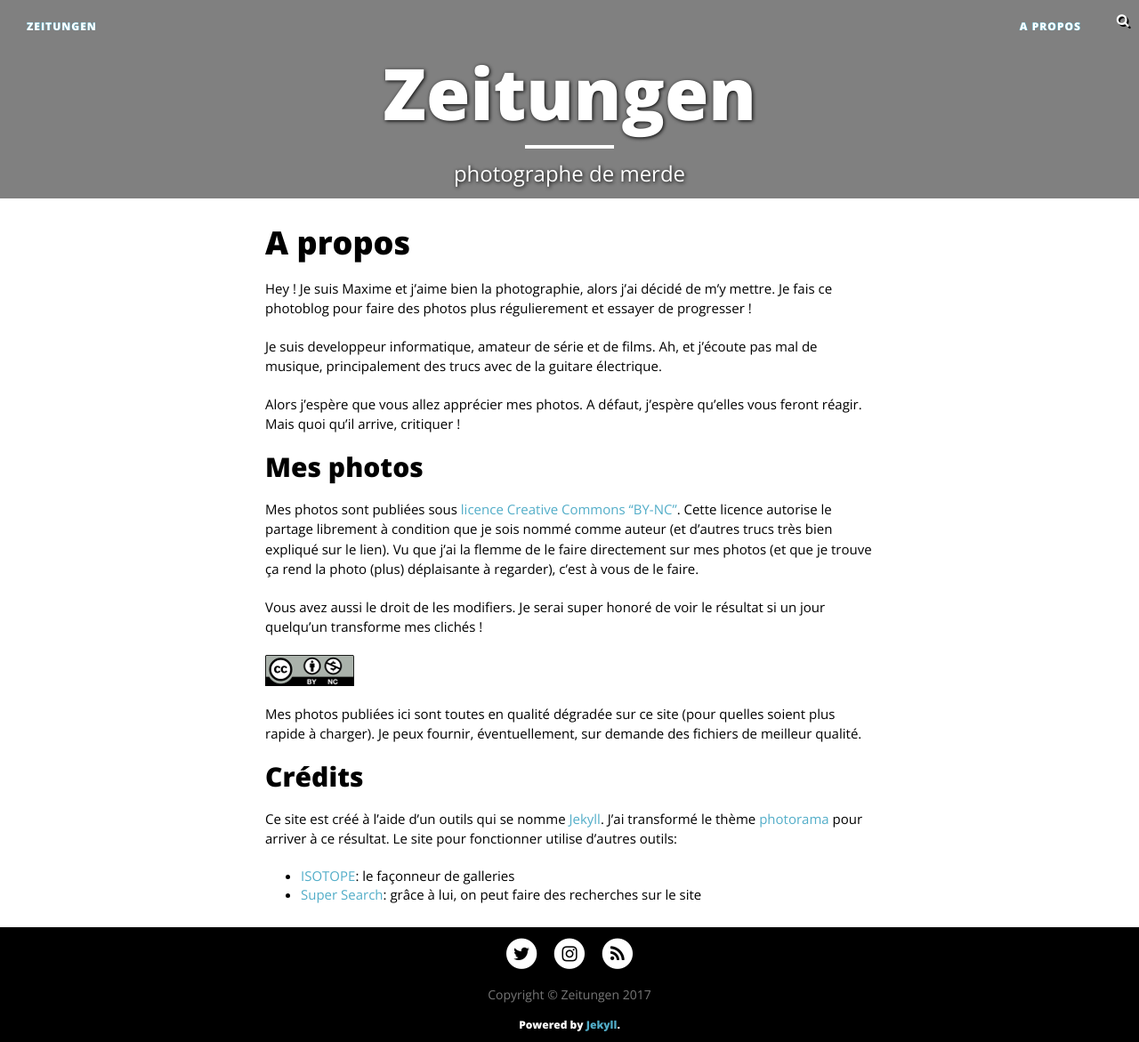
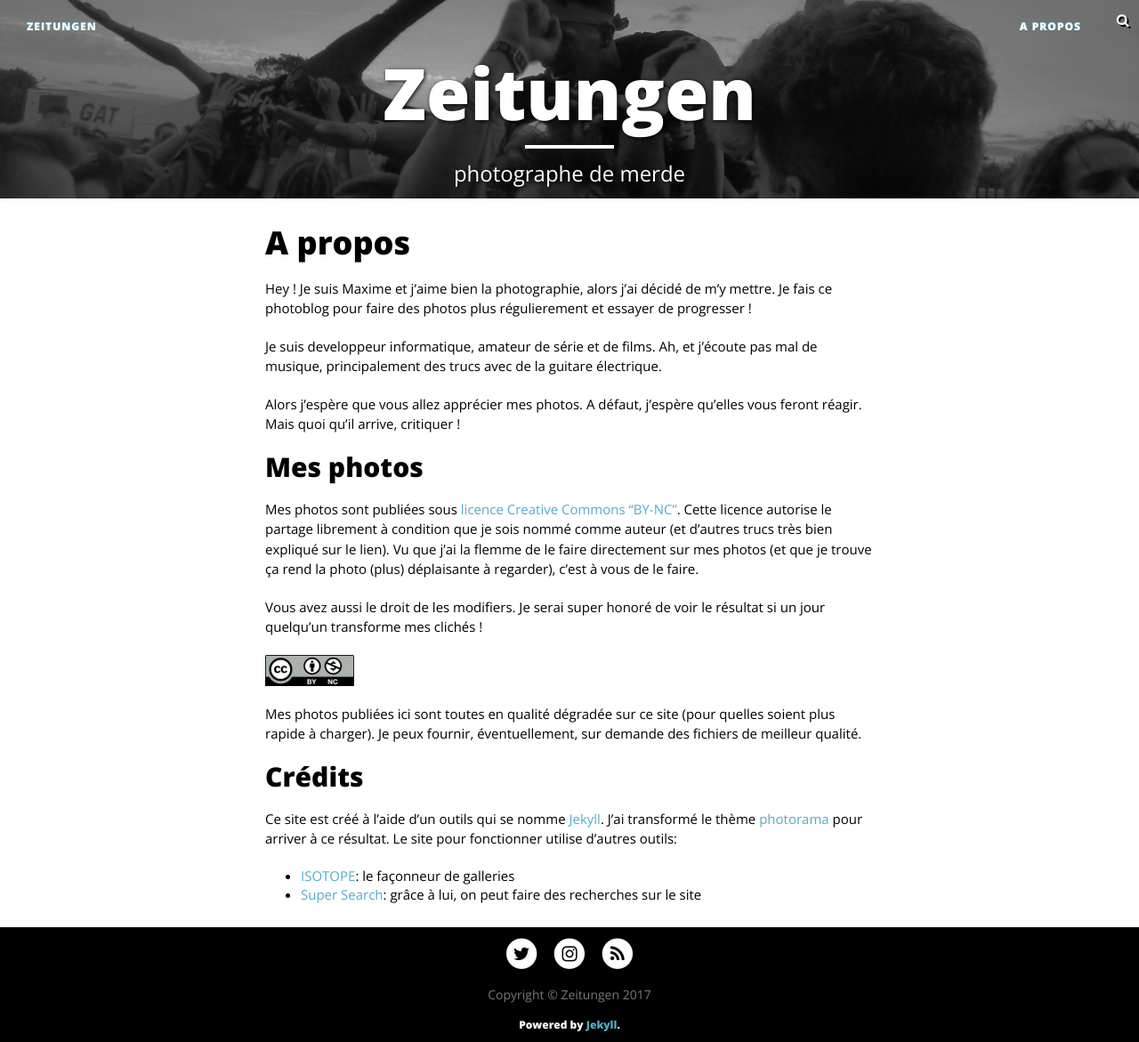
Before and after one commit to zeitungen/photoblog, a Jekyll site: the page built from about/index.md, in a window 1280 px wide. Shown: the whole page at 89% size. Built offline with Jekyll 4.4.1, drawn with Linux system fonts in a browser that asks for light colours; nearby versions of some CDN libraries.

Commit message:
fix link for about page

```diff
--- a/about/index.md
+++ b/about/index.md
@@ -2,7 +2,7 @@
 layout: page
 title: "Zeitungen"
 description: "photographe de merde"
-header-img: "img/galleries/-2017-07-28-artso22-vendredi/aceofmaid/P1000514_NB.JPG"
+header-img: "img/galleries/2017-07-28-artso22-vendredi/aceofmaid/P1000514_NB.JPG"
 ---
 
 # A propos
```
